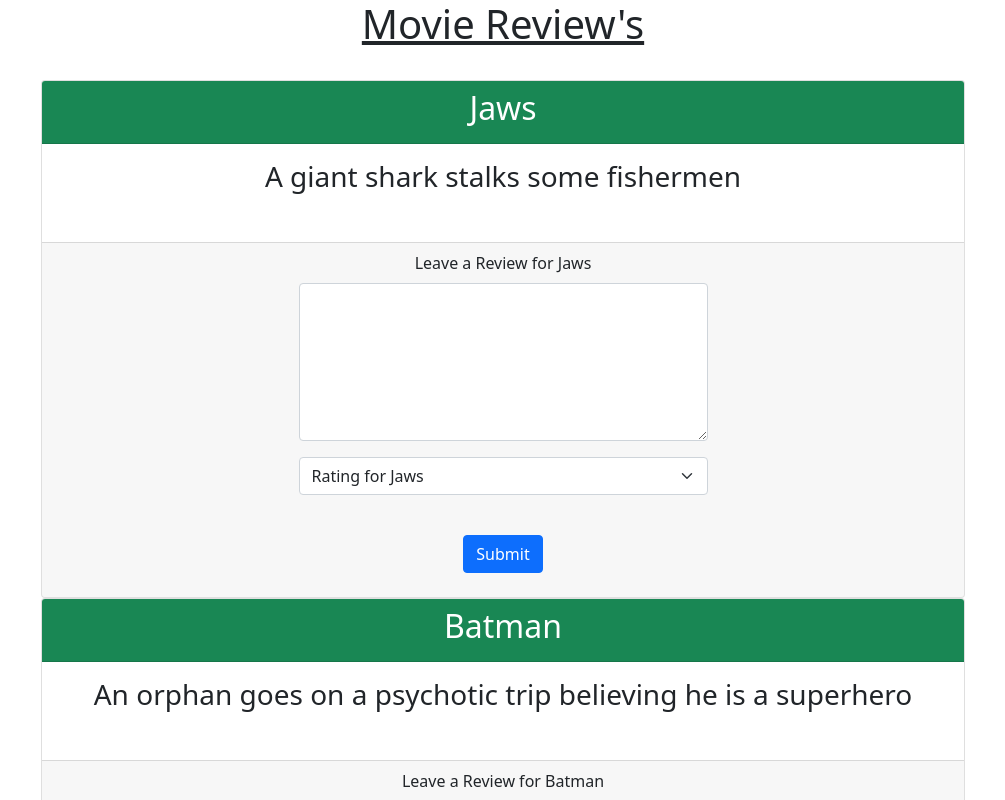
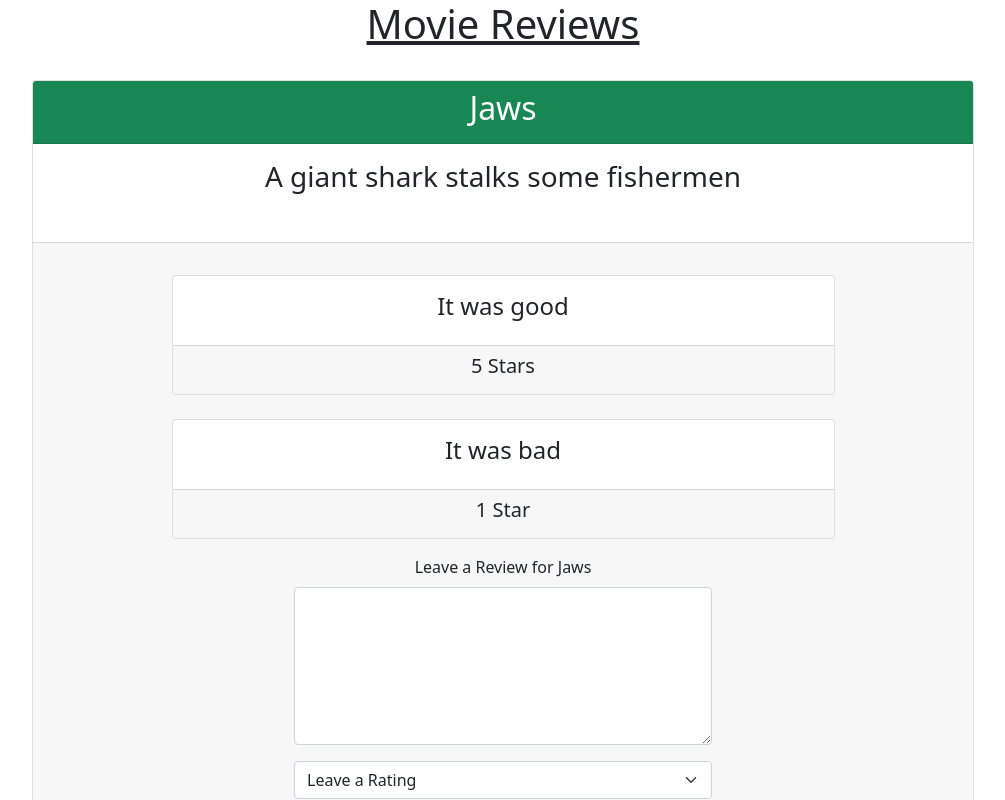
Before and after one commit to tlithal/movie-review, a React (Create React App) app: page / in a window 1280 px wide. Shown: the top 800 px of the page, without its empty margins (137-1142 px from the left). Built offline with nearby package versions, Linux system fonts and the light colour scheme.

Commit message:
continued editing code

```diff
--- a/src/components/container.js
+++ b/src/components/container.js
@@ -8,19 +8,27 @@ export default class Container extends React.Component {
             {
                 title: "Jaws",
                 synopsis: "A giant shark stalks some fishermen",
-                review: [
-                    "It was good",
-                    "Really Bad"
-                ],
+                review: [ {
+                    review: 'It was good',
+                    stars: '5 Stars'
+                },
 
-                stars: 5
+                {
+                    review: 'It was bad',
+                    stars: '1 Star'
+                }
+                        ]
             },
 
             {
                 title: "Batman",
                 synopsis: "An orphan goes on a psychotic trip believing he is a superhero",
-                review: "Another test",
-                stars: 4
+                review: [
+                    {
+                        review: "This better fix it",
+                        stars: "2 Stars"
+                    }
+                ]
             }
         ];
 
--- a/src/components/movie.js
+++ b/src/components/movie.js
@@ -1,39 +1,38 @@
 import React from 'react';
-import ReviewForm from './reviewForm';
 import ReviewList from './reviewList';
-import Review from './review';
 
 export default class Movie extends React.Component {
     constructor(props) {
         super(props);
         this.state = {
-            reviews: '',
+            reviews: this.props.review,
             title: this.props.title,
-            stars: this.props.stars
+            synopsis: this.props.synopsis,
+            id: this.props.id
         }
         this.postReview = this.postReview.bind(this);
     }
 
 
     postReview(review) {
-        this.setState(state => {
-            state.reviews = review;
-        });
+        let tempReviews = this.state.reviews;
+        tempReviews = review;
+        this.setState({reviews: tempReviews});
+        this.props.updateReviews(this.state.reviews);
     }
 
     render() {
-
         return(
             <div className="card w-75 mx-auto">
                 <div className="card-header bg-success text-white">
-                    <h2>{this.props.title}</h2>
+                    <h2>{this.state.title}</h2>
                 </div>
                 <div className="card-body">
-                    <h3>{this.props.synopsis}</h3>
+                    <h3>{this.state.synopsis}</h3>
                     <br></br>
                 </div>
                 <div className="card-footer">
-                    <ReviewList {...{title: this.state.title, stars: this.state.stars}} />
+                    <ReviewList postReview = {this.postReview} {...{title: this.state.title, reviews: this.state.reviews}} />
                 </div>
             </div>
         );
--- a/src/components/movieList.js
+++ b/src/components/movieList.js
@@ -5,20 +5,57 @@ export default class MovieList extends React.Component {
     constructor(props) {
         super(props);
         this.state = {
-            movies: props.movies
+            movies: [
+                {
+                    id: 0,
+                    title: "Jaws",
+                    synopsis: "A giant shark stalks some fishermen",
+                    review: [ {
+                        review: 'It was good',
+                        stars: '5 Stars'
+                    },
+
+                    {
+                        review: 'It was bad',
+                        stars: '1 Star'
+                    }
+                            ]
+                },
+
+                {
+                    id: 1,
+                    title: "Batman",
+                    synopsis: "An orphan goes on a psychotic trip believing he is a superhero",
+                    review: [
+                        {
+                            review: "This better fix it",
+                            stars: "2 Stars"
+                        }
+                    ]
+                }
+            ]
         }
+        this.updateReviews = this.updateReviews.bind(this);
     }
+
+    updateReviews(review) {
+        let tempReview = this.state.review;
+        tempReview = review;
+        this.setState({review: tempReview});
+    }
+
 
     render() {
 
         let movies;
-
         if(this.state.movies) {
-            movies = this.state.movies.map((movie, index) => <Movie key={index} {...movie} />);
+            movies = this.state.movies.map((movie, index) => <Movie key={index} updateReviews = {this.updateReviews} {...movie} />);
         }
 
         return(
-            <div className="container-fluid">
+            <div className="container-fluid text-center">
+                <h1><u>Movie Reviews</u></h1>
+                <br></br>
                 {movies}
             </div>
         );
--- a/src/components/review.js
+++ b/src/components/review.js
@@ -4,8 +4,8 @@ export default class Review extends React.Component {
     constructor(props) {
         super(props);
         this.state = {
-            review: this.props.review,
-            stars: this.props.stars
+            review: props.review,
+            stars: props.stars
         }
     }
 
@@ -13,10 +13,10 @@ export default class Review extends React.Component {
         return(
             <div className="card w-75 mx-auto mt-4 mb-3">
                 <div className="card-body">
-                    <h4>{this.props.review}</h4>
+                    <h4>{this.state.review}</h4>
                 </div>
                 <div className="card-footer">
-                    <h5>{this.props.stars} Star</h5>
+                    <h5>{this.state.stars}</h5>
                 </div>
             </div>
         );
--- a/src/components/reviewForm.js
+++ b/src/components/reviewForm.js
@@ -1,12 +1,12 @@
 import React from 'react';
-import Review from './review';
 import Stars from './stars';
 
 export default class ReviewForm extends React.Component {
     constructor(props) {
         super(props);
         this.state = {
-            review: ''
+            reviewState: '',
+            stars: ''
         }
         this.submitReview = this.submitReview.bind(this);
         this.updateReview = this.updateReview.bind(this);
@@ -14,11 +14,12 @@ export default class ReviewForm extends React.Component {
     }
 
     submitReview() {
-        return <Review {...{review: this.state.review, stars: '5 Stars'}} />
+        let reviewObj = {review: this.state.reviewState, stars: this.state.stars};
+        this.props.createReview(reviewObj);
     }
 
     updateReview(event) {
-        this.setState({review: event.target.value});
+        this.setState({reviewState: event.target.value});
     }
 
     updateStars(star) {
@@ -28,14 +29,14 @@ export default class ReviewForm extends React.Component {
     render() {
         return(
             <div className="container-fluid">
-                <form id="reviewForm">
+                <form name="reviewForm">
                     <div className="row">
                         <div className="col-6 mb-3 mx-auto">
                             <label for="review" className="form-label">Leave a Review for {this.props.title}</label>
-                            <textarea className="form-control" id="review" rows="6" value={this.state.review} onChange={this.updateReview}></textarea>
+                            <textarea className="form-control" name="review" rows="6" onChange={this.updateReview}></textarea>
                         </div>
                     </div>
-                    <Stars {...{title: this.props.title}} />
+                    <Stars updateStars = {this.updateStars} {...{title: this.props.title}} />
                     <div className="row">
                         <div className="col-6 mt-4 mb-3 mx-auto">
                             <button type="submit" className="btn btn-primary" onClick={this.submitReview}>Submit</button>
--- a/src/components/reviewList.js
+++ b/src/components/reviewList.js
@@ -3,10 +3,32 @@ import Review from './review';
 import ReviewForm from './reviewForm';
 
 export default class ReviewList extends React.Component {
+    constructor(props) {
+        super(props);
+        this.state = {
+            reviews: this.props.reviews
+        }
+        this.createReview = this.createReview.bind(this);
+    }
+
+    createReview(review) {
+        let tempReview = this.state.reviews;
+        tempReview.push(review);
+        this.setState({reviews: tempReview});
+        this.props.postReview(this.state.reviews);
+    }
+
     render() {
+
+        let reviewTest = [];
+        for(let review of this.state.reviews) {
+            reviewTest.push(<Review  {...review} />);
+        }
+
         return(
             <div className="container-fluid mx-auto">
-                <ReviewForm {...{title: this.props.title}} />
+                {reviewTest}
+                <ReviewForm createReview = {this.createReview} {...{title: this.props.title}} />
             </div>
         );
     }
--- a/src/components/stars.js
+++ b/src/components/stars.js
@@ -10,20 +10,20 @@ export default class Stars extends React.Component {
     }
 
     updateStar(event) {
-        this.setState({star: event.target.value});
+       this.props.updateStars(event.target.value);
     }
 
     render() {
         return(
             <div className="row">
             <div className="col-6 mb-3 mx-auto">
-                <select className="form-select" id="stars" aria-label="Star Rating" onChange={this.updateStar}>
-                    <option selected disabled>Rating for {this.props.title}</option>
-                    <option value="1 star">1</option>
-                    <option value="2 stars">2</option>
-                    <option value="3 stars">3</option>
-                    <option value="4 stars">4</option>
-                    <option value="5 stars">5</option>
+                <select className="form-select" name="stars" aria-label="Star Rating" onChange={this.updateStar}>
+                    <option selected disabled>Leave a Rating</option>
+                    <option value="1 star">1 Star</option>
+                    <option value="2 stars">2 Stars</option>
+                    <option value="3 stars">3 Stars</option>
+                    <option value="4 stars">4 Stars</option>
+                    <option value="5 stars">5 Stars</option>
                 </select>
             </div>
         </div>
--- a/src/index.js
+++ b/src/index.js
@@ -4,13 +4,13 @@ import './index.css';
 import '../node_modules/bootstrap/dist/css/bootstrap.css';
 import App from './App';
 import reportWebVitals from './reportWebVitals';
-import Container from './components/container';
+import MovieList from './components/movieList';
 
 const root = ReactDOM.createRoot(document.getElementById('root'));
 root.render(
-  <React.StrictMode>
-    <Container />
-  </React.StrictMode>
+
+    <MovieList />
+
 );
 
 // If you want to start measuring performance in your app, pass a function
```
